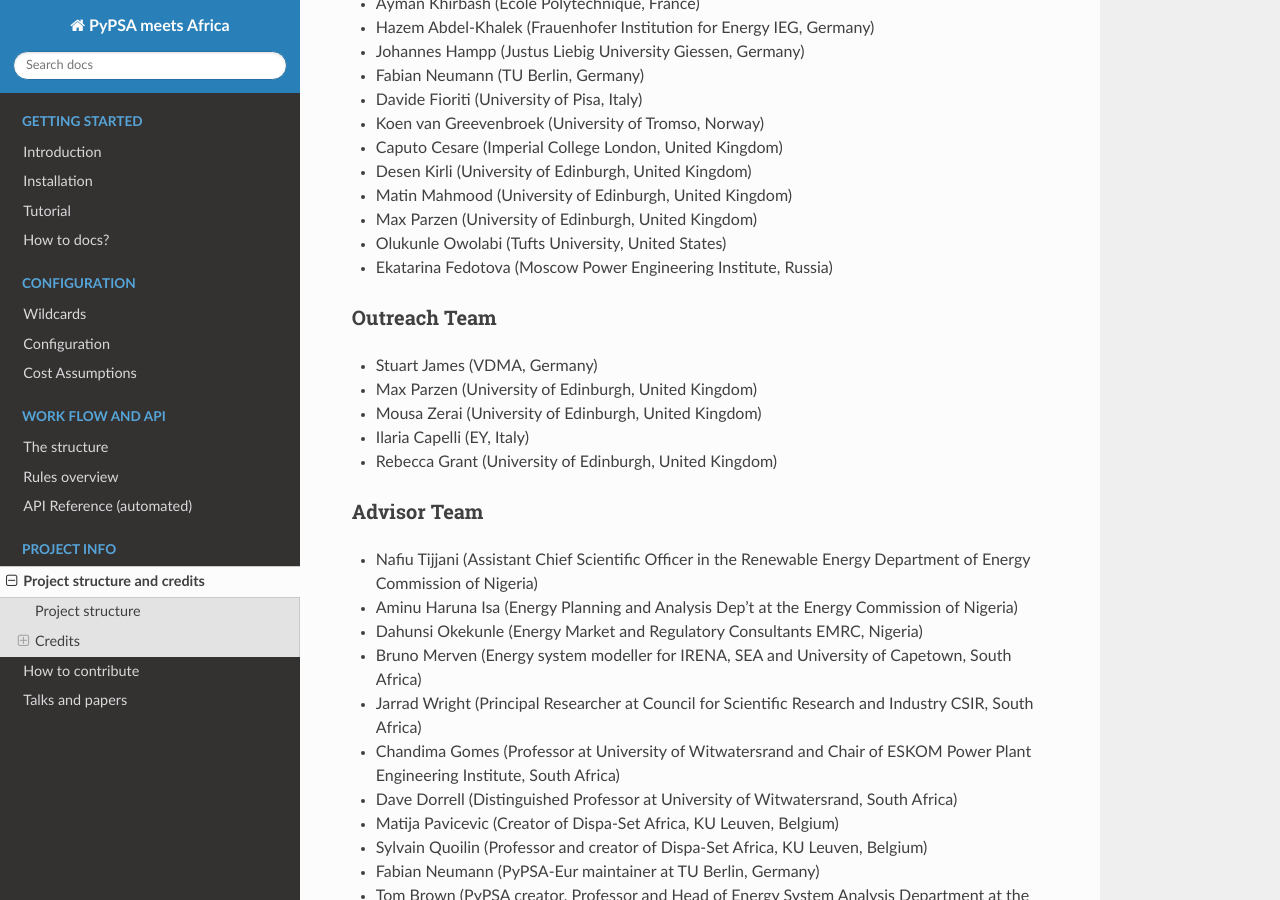
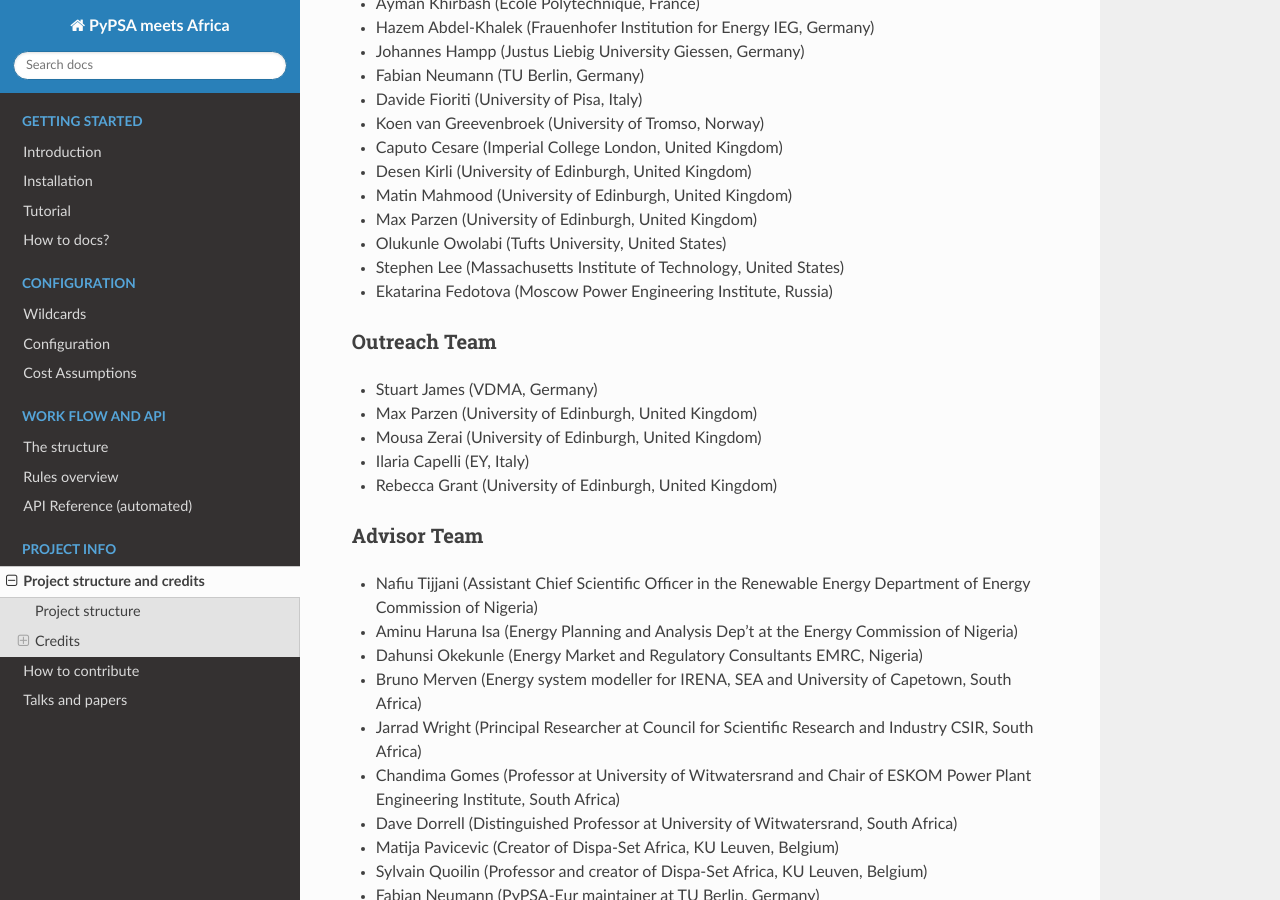
Before and after one commit to pypsa-meets-earth/pypsa-earth, a Sphinx documentation site: the page built from doc/project_structure_and_credits.rst, in a window 1280 px wide and 900 px high, scrolled down 906 px. Built offline with Sphinx 7.4.7 and the Read the Docs theme 2.0.0, drawn with Linux system fonts in a browser that asks for light colours; pages that are not in the unit, such as notebooks, are missing from menus; some of the changed lines change nothing that is shown.

Commit message:
updating info for stephen

```diff
--- a/doc/project_structure_and_credits.rst
+++ b/doc/project_structure_and_credits.rst
@@ -26,7 +26,7 @@
 - Director (`Max Parzen <https://www.linkedin.com/in/maximilian-parzen-b047a1126/>`_)
 - `Co-Director <https://uoe-my.sharepoint.com/:b:/g/personal/s1827105_ed_ac_uk/EfjniQIxmfZIp8ih_WQuy-0BfCiOCLPKEvDZUuylp9xOhA?e=s7KRQy>`_ (`Davide Fioriti <https://www.linkedin.com/in/davide-fioriti-745693a5/>`_)
 - `Data and Workflow leader <https://uoe-my.sharepoint.com/:b:/g/personal/s1827105_ed_ac_uk/EdHf1dHFvPhIuWRCPopR5KYB9viUJUkhm_WDhHMeFqbUtg?e=Ja0Mz0>`_ (temporary Davide and Max)
-- Demand leader (`Stephen J. Lee <https://www.linkedin.com/in/stephen-james-lee/>`_)
+- Demand leader (`Stephen J. Lee <http://stephenjl.com>`_)
 - `AI leader <https://uoe-my.sharepoint.com/:b:/g/personal/s1827105_ed_ac_uk/EdHf1dHFvPhIuWRCPopR5KYB9viUJUkhm_WDhHMeFqbUtg?e=Ja0Mz0>`_ (`Lukas Franken <https://www.linkedin.com/in/lukas-franken-5a3045151/>`_)
 - `Outreach leader <https://uoe-my.sharepoint.com/:b:/g/personal/s1827105_ed_ac_uk/EWeumVS1t2hMrAXPWzYj2VsBRYS12ArGwTR1Iuo7vJC78Q?e=xeIkW4>`_ (`Stuart James <https://www.linkedin.com/in/stuart-daniel-james/>`_)
 - `Finance leader <https://uoe-my.sharepoint.com/:b:/g/personal/s1827105_ed_ac_uk/EbBuUGDNwrRBqmeT8xbQT3MBL1MOMkemCDXi7EMbzXEmHw?e=E3Cbc7>`_ (Not assigned)
@@ -57,6 +57,7 @@
 - Matin Mahmood (University of Edinburgh, United Kingdom)
 - Max Parzen (University of Edinburgh, United Kingdom)
 - Olukunle Owolabi (Tufts University, United States)
+- Stephen Lee (Massachusetts Institute of Technology, United States)
 - Ekatarina Fedotova (Moscow Power Engineering Institute, Russia)
 
 Outreach Team
```
